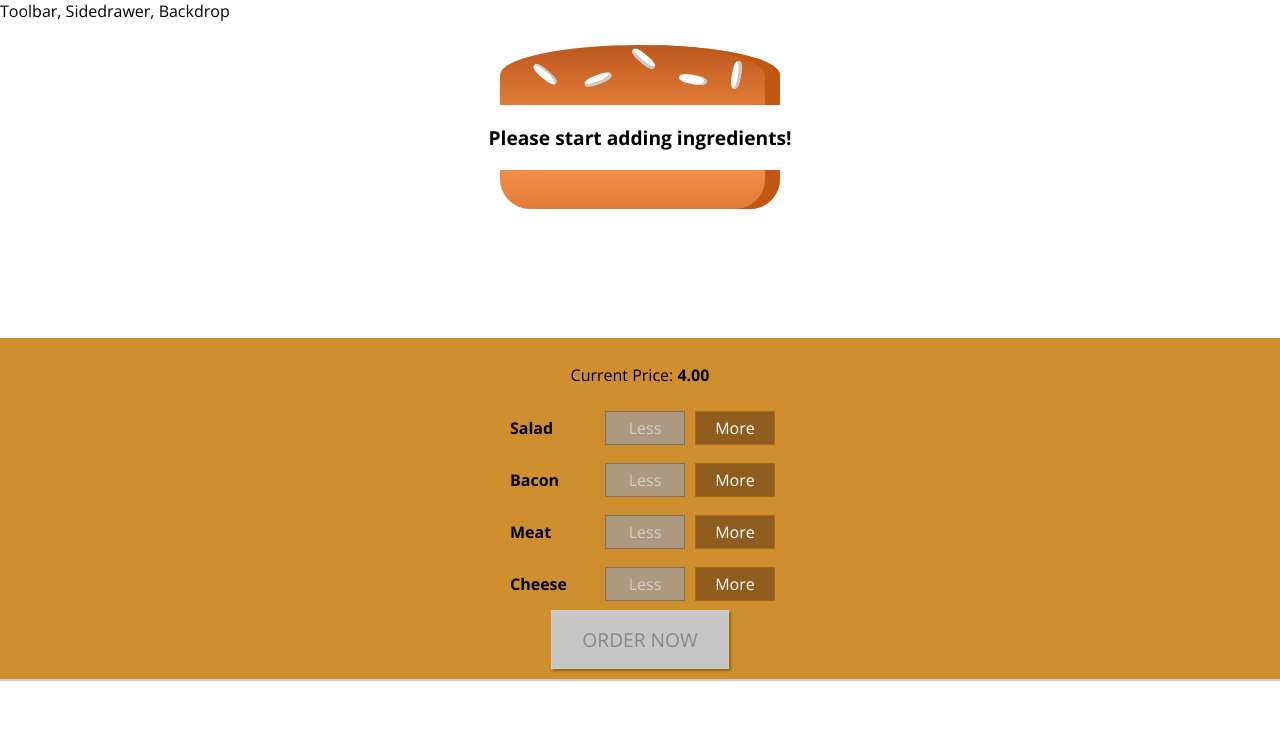
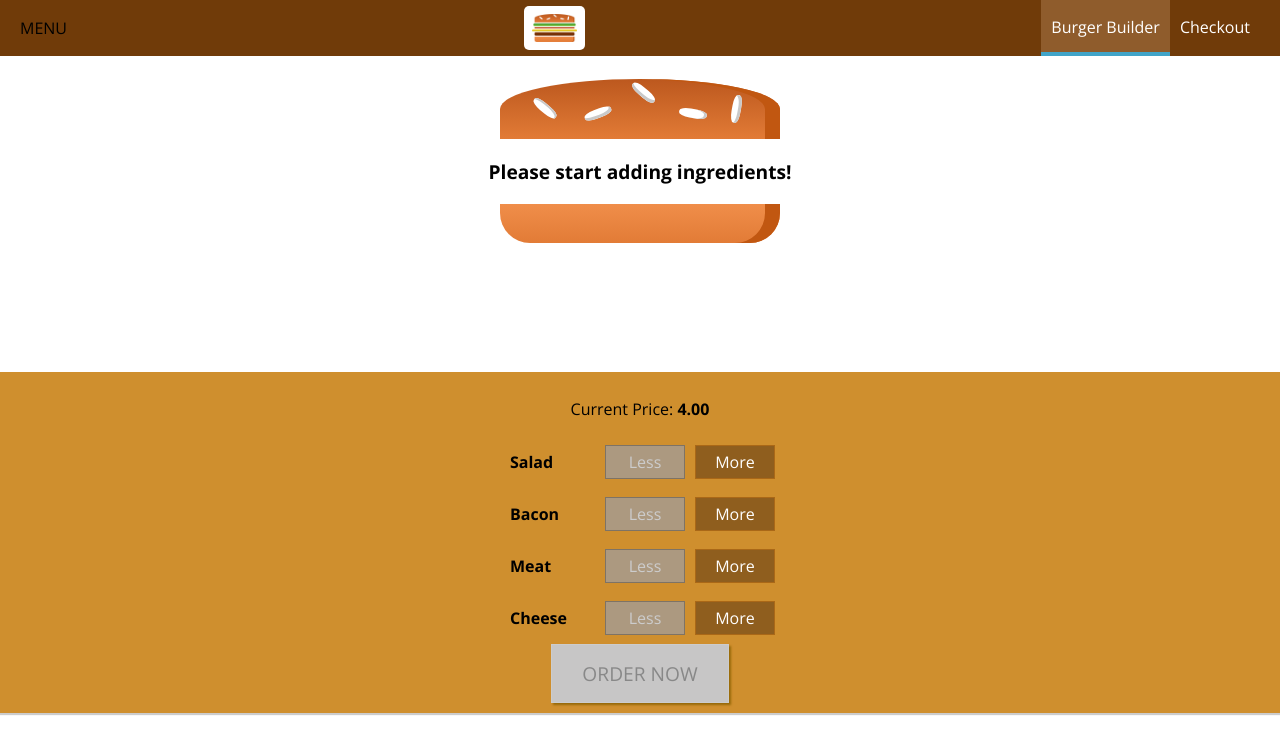
Before and after one commit to pauloesb/burger-builder, a React (Create React App) app: page / in a window 1280 px wide. Shown: the top 754 px of the page. Built offline with nearby package versions, Linux system fonts and the light colour scheme.

Commit message:
Implemented navigation system for the application

```diff
--- a/src/components/Layout/Layout.js
+++ b/src/components/Layout/Layout.js
@@ -2,10 +2,11 @@
 
 import Aux from "../../hoc/Aux";
 import classes from "./Layout.module.css";
+import Toolbar from "../Navigation/Toolbar/Toolbar";
 
 const layout = props => (
   <Aux>
-    <div>Toolbar, Sidedrawer, Backdrop</div>
+    <Toolbar />
     <main className={classes.Content}>{props.children}</main>
   </Aux>
 );
--- a/src/components/Layout/Layout.module.css
+++ b/src/components/Layout/Layout.module.css
@@ -1,3 +1,3 @@
 .Content {
-  margin-top: 16px;
+  margin-top: 72px;
 }
--- /dev/null
+++ b/src/components/Logo/Logo.js
@@ -0,0 +1,12 @@
+import React from "react";
+
+import classes from "./Logo.module.css";
+import burgerLogo from "../../assets/images/burger-logo.png";
+
+const logo = props => (
+  <div className={classes.Logo}>
+    <img src={burgerLogo} alt="MyBurger" />
+  </div>
+);
+
+export default logo;
--- /dev/null
+++ b/src/components/Logo/Logo.module.css
@@ -0,0 +1,11 @@
+.Logo {
+  background-color: white;
+  padding: 8px;
+  height: 80%;
+  box-sizing: border-box;
+  border-radius: 5px;
+}
+
+.Logo img {
+  height: 100%;
+}
--- /dev/null
+++ b/src/components/Navigation/NavigationItems/NavigationItem/NavigationItem.js
@@ -0,0 +1,13 @@
+import React from "react";
+
+import classes from "./NavigationItem.module.css";
+
+const navigationItem = props => (
+  <li className={classes.NavigationItem}>
+    <a href={props.link} className={props.active ? classes.active : null}>
+      {props.children}
+    </a>
+  </li>
+);
+
+export default navigationItem;
--- /dev/null
+++ b/src/components/Navigation/NavigationItems/NavigationItem/NavigationItem.module.css
@@ -0,0 +1,25 @@
+.NavigationItem {
+  margin: 0;
+  box-sizing: border-box;
+  display: flex;
+  height: 100%;
+  align-items: center;
+}
+
+.NavigationItem a {
+  color: white;
+  text-decoration: none;
+  height: 100%;
+  padding: 16px 10px;
+  border-bottom: 4px solid transparent;
+  box-sizing: border-box;
+  display: block;
+}
+
+.NavigationItem a:hover,
+.NavigationItem a:active,
+.NavigationItem a.active {
+  background-color: #8F5C2C;
+  border-bottom: 4px solid #40A4C8;
+  color: white;
+}
--- /dev/null
+++ b/src/components/Navigation/NavigationItems/NavigationItems.js
@@ -0,0 +1,15 @@
+import React from "react";
+
+import classes from "./NavigationItems.module.css";
+import NavigationItem from "./NavigationItem/NavigationItem";
+
+const navigationItems = props => (
+  <ul className={classes.NavigationItems}>
+    <NavigationItem link="/" active>
+      Burger Builder
+    </NavigationItem>
+    <NavigationItem link="/">Checkout</NavigationItem>
+  </ul>
+);
+
+export default navigationItems;
--- /dev/null
+++ b/src/components/Navigation/NavigationItems/NavigationItems.module.css
@@ -0,0 +1,8 @@
+.NavigationItems {
+  margin: 0;
+  padding: 0;
+  list-style: none;
+  display: flex;
+  align-items: center;
+  height: 100%;
+}
--- /dev/null
+++ b/src/components/Navigation/Toolbar/Toolbar.js
@@ -0,0 +1,17 @@
+import React from "react";
+
+import classes from "./Toolbar.module.css";
+import Logo from "../../Logo/Logo";
+import NavigationItems from "../NavigationItems/NavigationItems";
+
+const toolbar = props => (
+  <header className={classes.Toolbar}>
+    <div>MENU</div>
+    <Logo />
+    <nav>
+      <NavigationItems />
+    </nav>
+  </header>
+);
+
+export default toolbar;
--- /dev/null
+++ b/src/components/Navigation/Toolbar/Toolbar.module.css
@@ -0,0 +1,18 @@
+.Toolbar {
+  height: 56px;
+  width: 100%;
+  position: fixed;
+  top: 0;
+  left: 0;
+  background-color: #703B09;
+  display: flex;
+  justify-content: space-between;
+  align-items: center;
+  padding: 0 20px;
+  box-sizing: border-box;
+  z-index: 90;
+}
+
+.Toolbar nav {
+  height: 100%;
+}
```
Also changed, not shown: src/assets/images/burger-logo.png (added).
